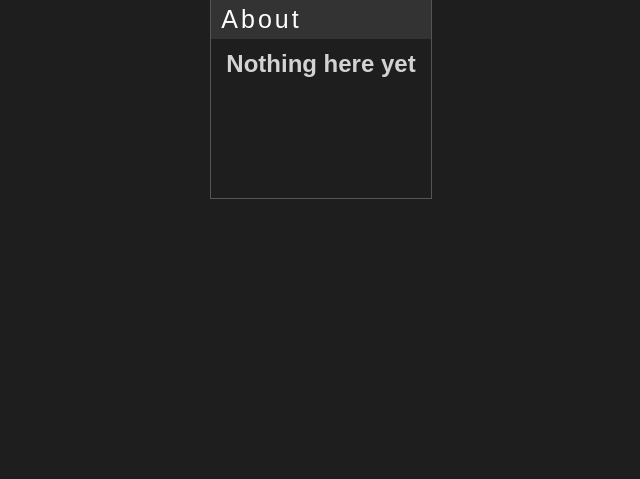
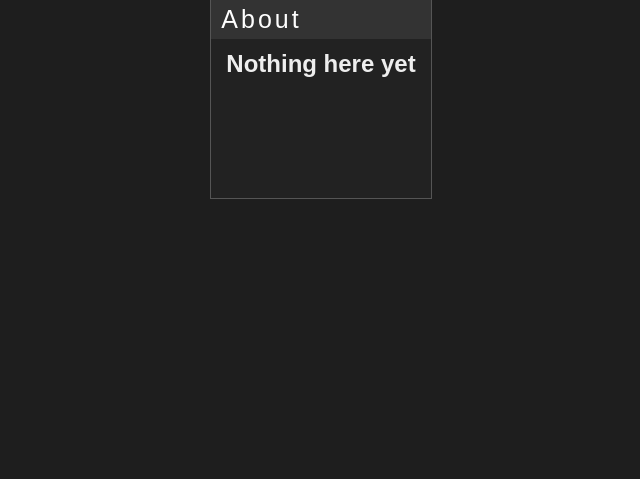
Before and after one commit to geroko/KCArchive, a Flask app: template src/templates/about.html in a window 1280 px wide. Shown: the part 321-800 px from the top of the page, without its empty margins (319-959 px from the left). Run offline with Flask 2, Linux system fonts and the light colour scheme; the template is opened without the code that fills it, so the values that code supplies are empty; the visitor is signed in with stand-in values (Sample User, id 1).

Commit message:
Improved contrast for dark theme

```diff
--- a/src/static/dark.css
+++ b/src/static/dark.css
@@ -2,8 +2,8 @@
 	--color-background: #1e1e1e;
 	--color-border: #555;
 	--color-primary: #333;
-	--color-secondary: #555;
-	--color-text: lightgrey;
+	--color-secondary: #222;
+	--color-text: #eee;
 }
 
 .post a, .site-info a {
@@ -23,5 +23,9 @@ input, select, textarea {
 }
 
 .site-info {
-	background-color: var(--color-background);
+	background-color: var(--color-secondary);
 }
+
+.tr:hover {
+	background-color: #555;
+}
```
